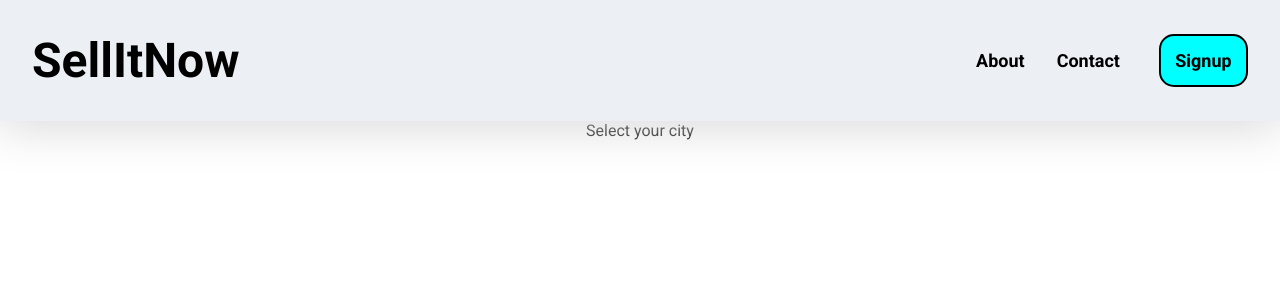
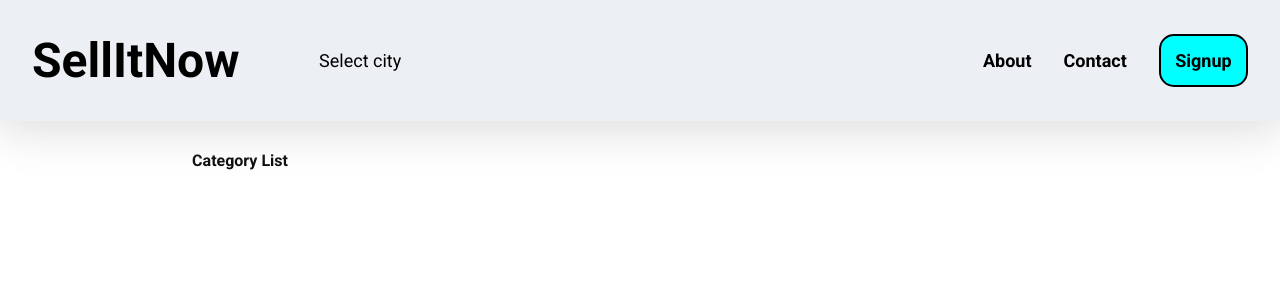
Before and after one commit to mgitdeep/techv-project, a React (Create React App) app: page / in a window 1280 px wide. Shown: the top 300 px of the page. Built offline with nearby package versions, Linux system fonts and the light colour scheme.

Commit message:
Crazy updates

```diff
--- a/src/App.js
+++ b/src/App.js
@@ -1,5 +1,5 @@
 import Home from "./components/Home";
-import Header from "./components/Header";
+import Navbar from "./components/Navbar";
 import About from "./components/About";
 import Contact from "./components/Contact";
 import Signup from "./components/forms/Signup";
@@ -8,15 +8,16 @@ import { BrowserRouter, Routes, Route } from "react-router-dom";
 
 
 import './styles/App.css'
-import './styles/header.css'
-import './styles/Signup.css'
+import './styles/navbar.css'
+import './styles/signup.css'
+import './styles/home.css'
 
 
 function App() {
 
   return (
     <BrowserRouter>
-    <Header />
+    <Navbar />
       <Routes>
         <Route path="/" element={<Home />}/>
         <Route path="/about" element={<About />}/>
--- a/src/components/Header.jsx
+++ /dev/null
@@ -1,20 +0,0 @@
-import React from 'react'
-import { Link } from 'react-router-dom'
-// import '../styles/Header.css'
-
-const Header = () => {
-  return (
-
-    <nav>
-      <Link to='/'><h1>SellItNow</h1></Link>
-      <main>
-        <Link to='/about' className='hv'><b>About</b></Link>
-        <Link to='/contact' className='hv'><b>Contact</b></Link>
-      </main>
-      <Link to='/signup' className='signup hv'><div><b>Signup</b></div></Link>
-      {/* <div>Signup</div> */}
-    </nav>
-  )
-}
-
-export default Header
--- a/src/components/Home.jsx
+++ b/src/components/Home.jsx
@@ -1,14 +1,19 @@
 import React from 'react'
+import { Link } from 'react-router-dom'
 
 const Home = () => {
   return (
     <>
         <div className='dropdown'>
-            <button className='btnn'>Select your city</button>
+            <button className='btnn'><b>Category List</b></button>
             <div className="dropdown-menu">
-                Dropdown content
+                <Link to='/cars'>Cars</Link>
+                <Link to='/motorcycles'>Motorcycles</Link>
+                <Link to='/mobiles'>Mobiles</Link>
+                <Link to='/apartments'>Apartments</Link>
             </div>
         </div>
+
     </>
   )
 }
--- /dev/null
+++ b/src/components/Navbar.jsx
@@ -0,0 +1,28 @@
+import React from 'react'
+import { Link } from 'react-router-dom'
+// import '../styles/navbar.css'
+
+const Navbar = () => {
+  return (
+
+    <nav className='onlynav'>
+      <Link to='/'><h1>SellItNow</h1></Link>
+      <div className='city-select'>
+            <button className='city-btn'>Select city</button>
+            <div className="dropdown-city">
+                <Link to='/jorhat'>Jorhat</Link>
+                <Link to='/guwahati'>Guwahati</Link>
+                <Link to='/Sivasagar'>Sivasagar</Link>
+            </div>
+      </div>
+      <main>
+        <Link to='/about' className='hv'><b>About</b></Link>
+        <Link to='/contact' className='hv'><b>Contact</b></Link>
+      </main>
+      <Link to='/signup' className='signup hv'><div><b>Signup</b></div></Link>
+      {/* <div>Signup</div> */}
+    </nav>
+  )
+}
+
+export default Navbar
--- a/src/styles/App.css
+++ b/src/styles/App.css
@@ -8,42 +8,3 @@
   text-decoration: none;
   scroll-behavior: smooth;
 }
-
-.btnn {
-  background: none;
-  border: none;
-  text-decoration: none;
-  font-family: inherit;
-  font-size: inherit;
-  cursor: pointer;
-  padding: 0;
-}
-
-.btnn:hover {
-  color: rgb(39, 37, 36);
-}
-
-.dropdown {
-  position: relative;
-  display: flex;
-  justify-content: flex-start;
-}
-
-.dropdown-menu {
-  position: absolute;
-  left: 0;
-  top: calc(100% + 0.25rem);
-  background-color: white;
-  padding: 0.75rem;
-  border-radius: 0.45rem;
-  box-shadow: 0 2px 5px 0 rgba(0, 0, 0, 0.21);
-  opacity: 0;
-  transform: translateY(-10px);
-  transition: opacity 150ms ease-in-out, transform 150ms ease-in-out;
-  /* Here we're applying the transition on the Opacity property */
-}
-
-.dropdown > .btnn:focus + .dropdown-menu {
-  opacity: 1;
-  transform: translateY(0);
-}
--- a/src/styles/Header.css
+++ /dev/null
@@ -1,44 +0,0 @@
-nav {
-  width: 100%;
-  padding: 1rem;
-  display: flex;
-  justify-content: space-between;
-  align-items: center;
-  position: sticky;
-  background-color: #ecf0f4;
-  box-shadow: 0px 3px 50px 3px rgb(216, 216, 216);
-  top: 0%;
-  z-index: 10;
-  font-size: large;
-}
-/* main:hover {
-    color: aliceblue;
-    background-color: blue;
-} */
-.hv:hover {
-    opacity: 0.7;
-}
-h1 {
-  text-transform: uppercase;
-}
-
-main {
-  width: 70%;
-  /* font-size: medium; */
-  display: flex;
-  justify-content: flex-end;
-}
-
-a {
-  color: #000000;
-  /* font-size: bold; */
-  margin: 1rem;
-}
-
-.signup {
-    color: rgb(0, 0, 0);
-    background-color: aqua;
-    padding: 0.9rem;
-    border-radius: 15px;
-    border: 2px solid rgb(0, 0, 0);
-}
--- /dev/null
+++ b/src/styles/home.css
@@ -0,0 +1,44 @@
+.btnn {
+  background: none;
+  border: none;
+  text-decoration: none;
+  font-family: inherit;
+  font-size: inherit;
+  cursor: pointer;
+  padding: 0;
+  margin-left: 10rem;
+  width: 15rem;
+}
+
+.btnn:hover {
+  color: rgb(39, 37, 36);
+}
+
+.dropdown {
+  position: relative;
+  /* display: flex;
+    justify-content: flex-start; */
+  margin-right: 60rem;
+  margin-top: 30px;
+}
+
+.dropdown-menu {
+  position: absolute;
+  left: 0;
+  top: calc(100% + 0.25rem);
+  background-color: white;
+  padding: 0.75rem;
+  border-radius: 0.45rem;
+  box-shadow: 0 2px 5px 0 rgba(0, 0, 0, 0.21);
+  opacity: 0;
+  transform: translateY(-10px);
+  transition: opacity 150ms ease-in-out, transform 150ms ease-in-out;
+  /* Here we're applying the transition on the Opacity property */
+
+  margin-left: 13rem;
+}
+
+.dropdown > .btnn:focus + .dropdown-menu {
+  opacity: 1;
+  transform: translateY(0);
+}
--- /dev/null
+++ b/src/styles/navbar.css
@@ -0,0 +1,96 @@
+nav {
+  width: 100%;
+  padding: 1rem;
+  display: flex;
+  justify-content: space-between;
+  align-items: center;
+  position: sticky;
+  background-color: #ecf0f4;
+  box-shadow: 0px 3px 50px 3px rgb(216, 216, 216);
+  top: 0%;
+  z-index: 10;
+  font-size: large;
+}
+/* main:hover {
+    color: aliceblue;
+    background-color: blue;
+} */
+.hv:hover {
+    opacity: 0.7;
+}
+h1 {
+  text-transform: uppercase;
+}
+
+main {
+  width: 70%;
+  /* font-size: medium; */
+  display: flex;
+  justify-content: flex-end;
+}
+
+.onlynav a {
+  color: #000000;
+  /* font-size: bold; */
+  margin: 1rem;
+}
+
+.signup {
+    color: rgb(0, 0, 0);
+    background-color: aqua;
+    padding: 0.9rem;
+    border-radius: 15px;
+    border: 2px solid rgb(0, 0, 0);
+}
+
+.city-btn {
+  /* position: fixed; */
+  background: none;
+  border: none;
+  text-decoration: none;
+  font-family: inherit;
+  font-size: inherit;
+  cursor: pointer;
+  /* padding: 1rem;
+  z-index: 1; */
+}
+
+.city-btn:hover {
+  color: rgb(39, 37, 36);
+}
+
+.city-select {
+  position: relative;
+  /* display: flex;
+  justify-content: flex-start; */
+  /* margin-right: 60rem;
+  margin-top: 30px; */
+  height: 48px;
+  width: 270px;
+  max-height: 310px;
+  overflow: unset;
+  z-index: 1;
+}
+
+.dropdown-city {
+  position: absolute;
+  left: 0;
+  top: calc(100% + 0.25rem);
+  background-color: white;
+  padding: 0.75rem;
+  border-radius: 0.45rem;
+  box-shadow: 0 2px 5px 0 rgba(0, 0, 0, 0.21);
+  opacity: 0;
+  transform: translateY(-10px);
+  transition: 150ms ease-in-out, transform 150ms ease-in-out;
+  /* Here we're applying the transition on the Opacity property */
+
+  height: 300px;
+  overflow-y: auto;
+  z-index: 1;
+}
+
+.city-select > .btnn:focus + .dropdown-city {
+  /* opacity: 1; */
+  transform: translateY(0);
+}
```
